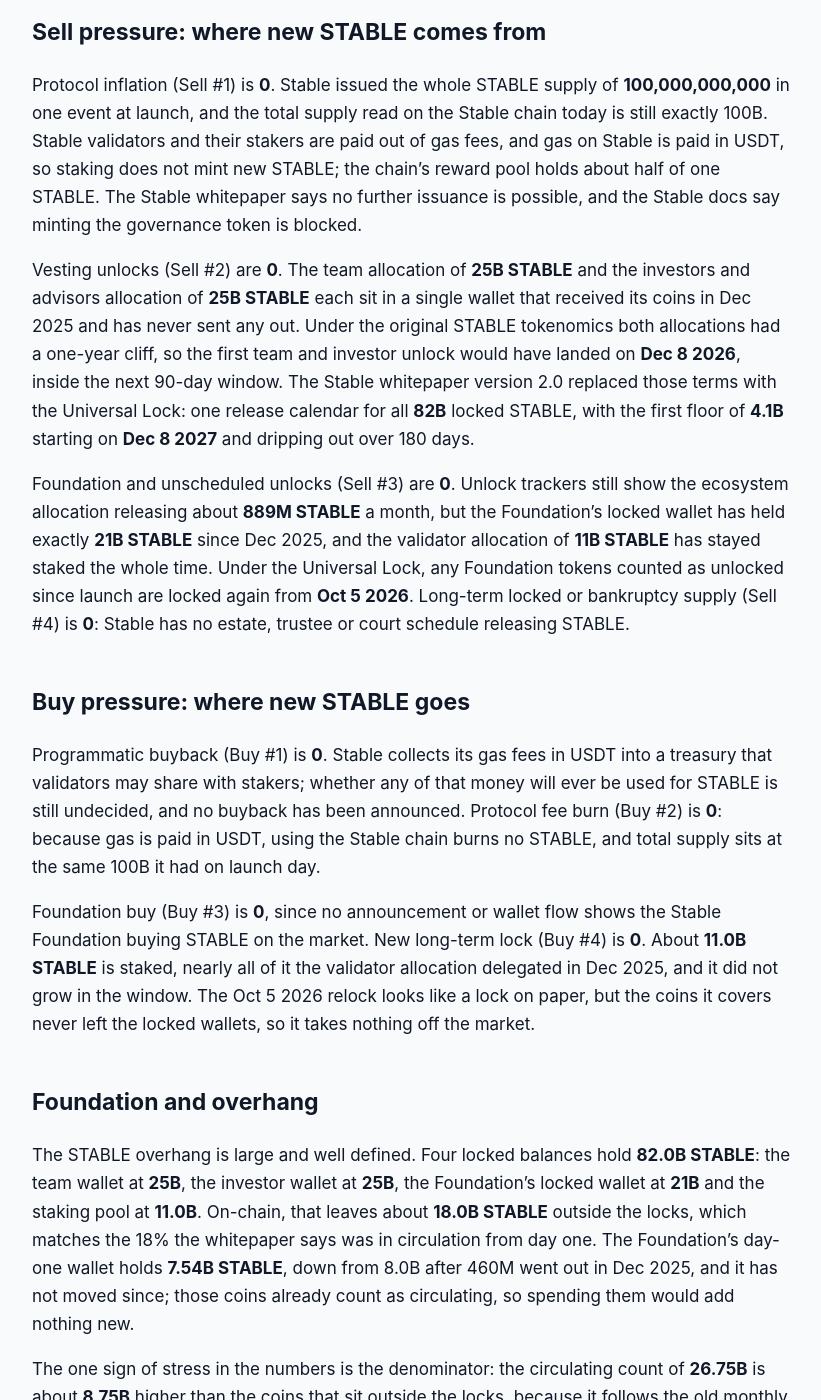
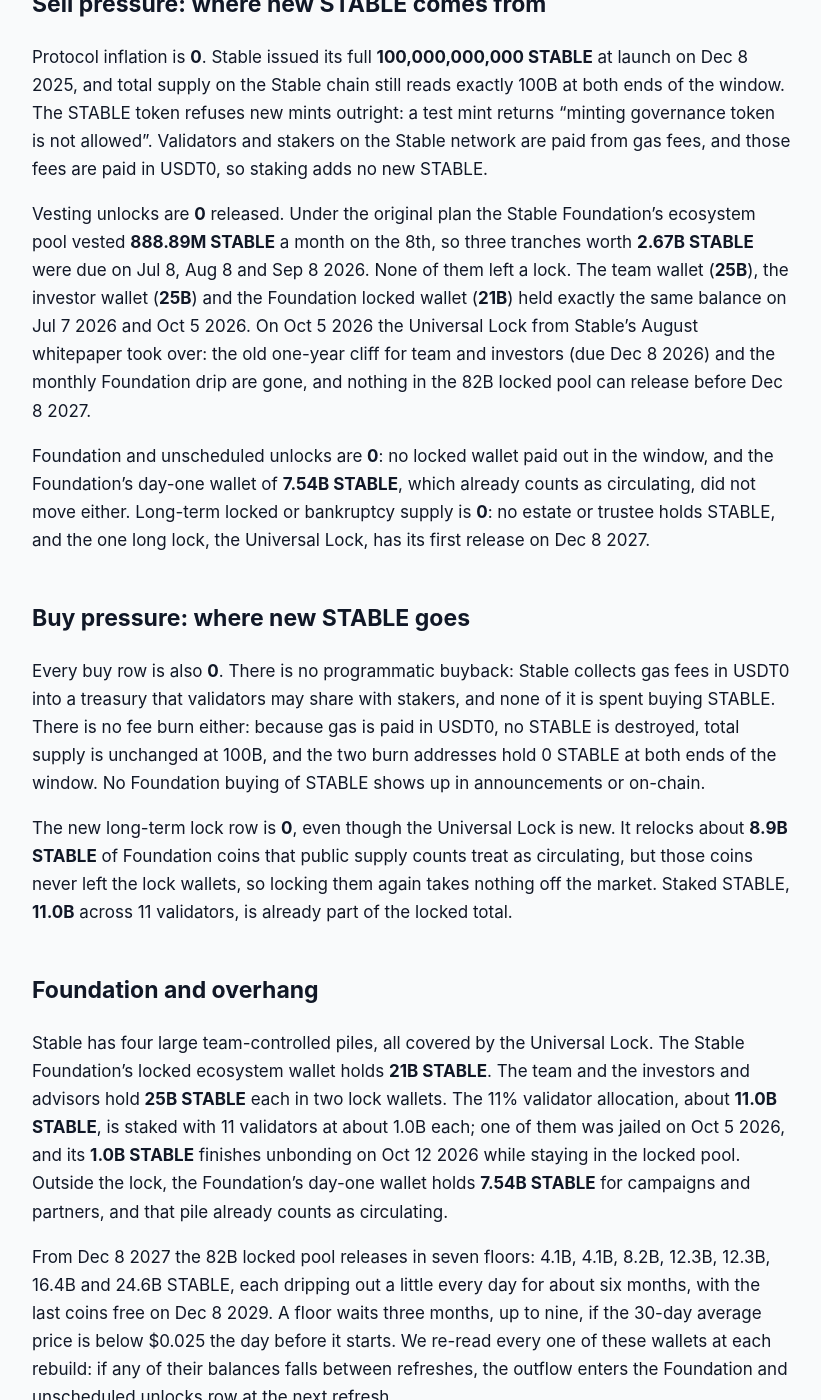
Before and after one commit to jeevansongmy-spec/mrnasdog-articles, a Jekyll site: the page built from crypto/stable-pressure-framework.md, in a window 1280 px wide and 1400 px high, scrolled down 742 px. Shown: the whole window, without its empty margins (228-1049 px from the left). Built offline with Jekyll 4.4.1, drawn with Linux system fonts in a browser that asks for light colours; some of the changed text lies outside the part shown.

Commit message:
publish: crypto/stable-pressure-framework

```diff
--- a/crypto/stable-pressure-framework.md
+++ b/crypto/stable-pressure-framework.md
@@ -1,6 +1,6 @@
 ---
-title:         "STABLE Inflation Analysis · September 2026 · Mixed flows · supply roughly steady"
-description:   "STABLE supply is flat: 0.00% net over 90 days and next. All 100B were made at launch, fees are paid in USDT, and the 82B locked STABLE wait until Dec 8 2027."
+title:         "STABLE Inflation Analysis · October 2026 · Mixed flows · supply roughly steady"
+description:   "STABLE supply is flat: 0.00% net over 90 days and next. No minting, no burn, 0 STABLE left the locks, and the 82B locked STABLE wait until Dec 8 2027."
 canonical_url: "https://mrnasdog.com/research/stable/inflation"
 tags:          ["crypto", "stable", "layer1", "tokenomics"]
 published:     true
@@ -8,46 +8,52 @@ published:     true
 
 *Originally published at [https://mrnasdog.com/research/stable/inflation](https://mrnasdog.com/research/stable/inflation)*
 
-# STABLE Inflation Analysis · September 2026 · Mixed flows · supply roughly steady
+# STABLE Inflation Analysis · October 2026 · Mixed flows · supply roughly steady
 
-STABLE supply did not grow in the last 90 days and is not set to grow in the next 90: the MrNasdog Pressure Framework books **0 STABLE** of sell pressure and **0 STABLE** of buy pressure, a net of **0.00%** against **26.75B** circulating STABLE. All **100B** STABLE were created when the Stable mainnet launched on **Dec 8 2025**, and the **82B** still locked cannot start to leave the lock before **Dec 8 2027** under the Universal Lock that Stable published on **Aug 14 2026**.
+STABLE supply is flat: **0.00%** over the last 90 days and **0.00%** projected for the next 90. All **100B STABLE** were created in one go on Dec 8 2025, no new coins can be minted, and the team, investor and Foundation lock wallets sent out **0 STABLE** in the window. Since Oct 5 2026 the Universal Lock holds all **82B** locked coins until **Dec 8 2027**, so the real risk for Stable is the release from 2027 to 2029, not anything in the next 90 days.
 
 ## The verdict, in one paragraph
 
-The framework reads STABLE at **0.00%** net over the last 90 days and **0.00%** for the next 90 days. The inflation monitor reads **+11.07%** over the same window, a gap of **11.07 percentage points**, far above the 0.5-point line, so the page carries a ⚠ monitor gap chip. The gap has a clear cause: the supply figure the monitor reads kept adding about **889M STABLE** a month on the old release plan, rising from **24.05B** to **26.71B**, while on the Stable chain the team, investor, Foundation and staked validator wallets did not send out a single STABLE. The explanation does not remove the gap, so the chip stays. STABLE today is a fixed-supply token with a large locked overhang and a release calendar that was pushed back by a year.
+Over the 90 days to Oct 5 2026 the MrNasdog Pressure Framework reads STABLE at **0.00%** net supply change: **0 STABLE** of sell pressure against **0 STABLE** of buy pressure, on a circulating base of **26.93B STABLE**. The next 90 days also read **0.00%**. The monitor's supply figure rose **11.06%** over the same window, a gap of **11.06 percentage points**, so the page carries a ⚠ monitor gap chip. The gap has one clear cause: the public supply figure keeps adding about 889M STABLE a month on the old Foundation release plan, while on-chain not one STABLE left the lock wallets. STABLE today is a quiet, fixed-supply token with a large, dated unlock wall that starts in late 2027.
 
 ## Sell pressure: where new STABLE comes from
 
-Protocol inflation (Sell #1) is **0**. Stable issued the whole STABLE supply of **100,000,000,000** in one event at launch, and the total supply read on the Stable chain today is still exactly 100B. Stable validators and their stakers are paid out of gas fees, and gas on Stable is paid in USDT, so staking does not mint new STABLE; the chain's reward pool holds about half of one STABLE. The Stable whitepaper says no further issuance is possible, and the Stable docs say minting the governance token is blocked.
+Protocol inflation is **0**. Stable issued its full **100,000,000,000 STABLE** at launch on Dec 8 2025, and total supply on the Stable chain still reads exactly 100B at both ends of the window. The STABLE token refuses new mints outright: a test mint returns "minting governance token is not allowed". Validators and stakers on the Stable network are paid from gas fees, and those fees are paid in USDT0, so staking adds no new STABLE.
 
-Vesting unlocks (Sell #2) are **0**. The team allocation of **25B STABLE** and the investors and advisors allocation of **25B STABLE** each sit in a single wallet that received its coins in Dec 2025 and has never sent any out. Under the original STABLE tokenomics both allocations had a one-year cliff, so the first team and investor unlock would have landed on **Dec 8 2026**, inside the next 90-day window. The Stable whitepaper version 2.0 replaced those terms with the Universal Lock: one release calendar for all **82B** locked STABLE, with the first floor of **4.1B** starting on **Dec 8 2027** and dripping out over 180 days.
+Vesting unlocks are **0** released. Under the original plan the Stable Foundation's ecosystem pool vested **888.89M STABLE** a month on the 8th, so three tranches worth **2.67B STABLE** were due on Jul 8, Aug 8 and Sep 8 2026. None of them left a lock. The team wallet (**25B**), the investor wallet (**25B**) and the Foundation locked wallet (**21B**) held exactly the same balance on Jul 7 2026 and Oct 5 2026. On Oct 5 2026 the Universal Lock from Stable's August whitepaper took over: the old one-year cliff for team and investors (due Dec 8 2026) and the monthly Foundation drip are gone, and nothing in the 82B locked pool can release before Dec 8 2027.
 
-Foundation and unscheduled unlocks (Sell #3) are **0**. Unlock trackers still show the ecosystem allocation releasing about **889M STABLE** a month, but the Foundation's locked wallet has held exactly **21B STABLE** since Dec 2025, and the validator allocation of **11B STABLE** has stayed staked the whole time. Under the Universal Lock, any Foundation tokens counted as unlocked since launch are locked again from **Oct 5 2026**. Long-term locked or bankruptcy supply (Sell #4) is **0**: Stable has no estate, trustee or court schedule releasing STABLE.
+Foundation and unscheduled unlocks are **0**: no locked wallet paid out in the window, and the Foundation's day-one wallet of **7.54B STABLE**, which already counts as circulating, did not move either. Long-term locked or bankruptcy supply is **0**: no estate or trustee holds STABLE, and the one long lock, the Universal Lock, has its first release on Dec 8 2027.
 
 ## Buy pressure: where new STABLE goes
 
-Programmatic buyback (Buy #1) is **0**. Stable collects its gas fees in USDT into a treasury that validators may share with stakers; whether any of that money will ever be used for STABLE is still undecided, and no buyback has been announced. Protocol fee burn (Buy #2) is **0**: because gas is paid in USDT, using the Stable chain burns no STABLE, and total supply sits at the same 100B it had on launch day.
+Every buy row is also **0**. There is no programmatic buyback: Stable collects gas fees in USDT0 into a treasury that validators may share with stakers, and none of it is spent buying STABLE. There is no fee burn either: because gas is paid in USDT0, no STABLE is destroyed, total supply is unchanged at 100B, and the two burn addresses hold 0 STABLE at both ends of the window. No Foundation buying of STABLE shows up in announcements or on-chain.
 
-Foundation buy (Buy #3) is **0**, since no announcement or wallet flow shows the Stable Foundation buying STABLE on the market. New long-term lock (Buy #4) is **0**. About **11.0B STABLE** is staked, nearly all of it the validator allocation delegated in Dec 2025, and it did not grow in the window. The Oct 5 2026 relock looks like a lock on paper, but the coins it covers never left the locked wallets, so it takes nothing off the market.
+The new long-term lock row is **0**, even though the Universal Lock is new. It relocks about **8.9B STABLE** of Foundation coins that public supply counts treat as circulating, but those coins never left the lock wallets, so locking them again takes nothing off the market. Staked STABLE, **11.0B** across 11 validators, is already part of the locked total.
 
 ## Foundation and overhang
 
-The STABLE overhang is large and well defined. Four locked balances hold **82.0B STABLE**: the team wallet at **25B**, the investor wallet at **25B**, the Foundation's locked wallet at **21B** and the staking pool at **11.0B**. On-chain, that leaves about **18.0B STABLE** outside the locks, which matches the 18% the whitepaper says was in circulation from day one. The Foundation's day-one wallet holds **7.54B STABLE**, down from 8.0B after 460M went out in Dec 2025, and it has not moved since; those coins already count as circulating, so spending them would add nothing new.
+Stable has four large team-controlled piles, all covered by the Universal Lock. The Stable Foundation's locked ecosystem wallet holds **21B STABLE**. The team and the investors and advisors hold **25B STABLE** each in two lock wallets. The 11% validator allocation, about **11.0B STABLE**, is staked with 11 validators at about 1.0B each; one of them was jailed on Oct 5 2026, and its **1.0B STABLE** finishes unbonding on Oct 12 2026 while staying in the locked pool. Outside the lock, the Foundation's day-one wallet holds **7.54B STABLE** for campaigns and partners, and that pile already counts as circulating.
 
-The one sign of stress in the numbers is the denominator: the circulating count of **26.75B** is about **8.75B** higher than the coins that sit outside the locks, because it follows the old monthly release plan. Every one of these balances is re-read at each rebuild. If any locked wallet's balance falls between refreshes, the outflow enters Sell #3 at the next refresh.
+From Dec 8 2027 the 82B locked pool releases in seven floors: 4.1B, 4.1B, 8.2B, 12.3B, 12.3B, 16.4B and 24.6B STABLE, each dripping out a little every day for about six months, with the last coins free on Dec 8 2029. A floor waits three months, up to nine, if the 30-day average price is below $0.025 the day before it starts. We re-read every one of these wallets at each rebuild: if any of their balances falls between refreshes, the outflow enters the Foundation and unscheduled unlocks row at the next refresh.
 
-## How STABLE compares to other stablecoin-payment Layer 1s
+## How STABLE compares to other payment-focused Layer 1 chains
 
-STABLE belongs to a new class of Layer 1 chains built for stablecoin payments, where the coin people send is a dollar token and the native token sits in the background for staking and voting. Plasma, which launched in September 2025, pays for USDT transfers with a paymaster but still uses its own XPL token for ordinary gas and for staking. Stable goes further: gas itself is paid in USDT, and validators are paid from those fees, so STABLE has no issuance at all. In supply terms that puts STABLE closer to a fixed-cap token than to the uncapped proof-of-stake chains that inflate every block.
+Most proof-of-stake Layer 1 chains pay validators in newly minted coins, so their supply grows every day whether or not anyone unlocks anything. STABLE works the other way: its gas token is USDT0, its stakers are paid in dollars from fees, and its own supply is fixed at 100B. That puts STABLE closer to fixed-supply governance tokens than to uncapped staking coins, with zero issuance and zero burn.
 
-The trade-off is value flow. On chains like Ethereum or BNB Chain, users pay gas in the native coin and part of it is burned, so heavy use shrinks supply. On Stable, heavy use earns USDT for validators and stakers but burns no STABLE. For STABLE, the only supply lever left is the lock: **82%** of all STABLE is still locked, which is a much larger share than most launched Layer 1 tokens carry in their second year. The Universal Lock also adds a price test that most vesting plans lack: a release floor is delayed three months if the 30-day average price is under **$0.025** the day before it starts, up to nine months, with a hard end on Dec 8 2029.
+Against other stablecoin-payment chains, the difference is in the unlock design rather than the emission. Many young chains release team and investor coins with a one-year cliff and then monthly tranches, which puts steady new supply on the market from the first anniversary. Stable replaced that with one pooled lock for team, investors and the Foundation alike, a later start on Dec 8 2027, and a price safety floor. The trade-off is size: 82% of all STABLE still waits behind that date, so the release from 2027 to 2029 will be much larger than anything the token has seen so far.
 
 ## What to watch in the next 90 days
 
-First, the Universal Lock Effective Date on **Oct 5 2026**, when Foundation tokens counted as unlocked since launch are formally locked again; watch whether the circulating count falls back toward **18B**, which would shrink the denominator but move no coin. Second, **Oct 8 2026**, the date unlock trackers still list for the next monthly release of about **889M STABLE**; under the new whitepaper it should not happen, and any coins leaving the Foundation's locked wallet would be booked. Third, **Dec 8 2026**, the old team and investor cliff date, which no longer releases anything; the team and investor wallets should still read 25B each after it. Fourth, the fee switch: any Stable governance decision to route USDT fees to STABLE stakers or to a buyback would add a buyer. Fifth, the Foundation's day-one wallet of 7.54B, which funds exchange campaigns and partner rewards from coins already in circulation.
+Oct 8 2026: unlock trackers still list an 888.89M STABLE Foundation tranche on this date under the old plan; under the Universal Lock nothing should move, and we will check the lock wallets.
+
+Oct 12 2026: the jailed validator's 1.0B STABLE finishes unbonding; if it is then withdrawn and leaves the locked pool, it would enter the ledger at the next refresh.
+
+The public circulating figure: it counts 26.93B STABLE, about 8.9B more than the 18B that has left the lock wallets, and it may be cut back now that the Universal Lock is live.
+
+Dec 8 2026: the date of the old team and investor cliff, now cancelled; any transfer out of the two 25B wallets around it would be a change of plan.
 
 ## Summary
 
-STABLE, the staking and governance token of the Stable Layer 1, has a fixed supply of 100B that has not changed since launch on Dec 8 2025, and the MrNasdog Pressure Framework reads its net supply change at **0.00%** for both the last and the next 90 days. Gas on Stable is paid in USDT, so there is no STABLE issuance, no burn and no buyback. The key risk is the locked overhang of **82B STABLE**, 82% of all supply, which the Universal Lock now holds back until **Dec 8 2027** and then releases in seven floors through Dec 8 2029. The monitor reads **+11.07%** because its supply figure follows the old monthly release plan, not the wallets, so the gap stays flagged.
+STABLE, the staking and governance token of the Stable payments chain, reads **0.00%** net supply change for the last 90 days and the next 90 days in the MrNasdog Pressure Framework. Its 100B supply is fixed and fully minted, fees are paid in USDT0, and no STABLE is minted, burned or bought back. The key risk is the Universal Lock's 82B release, which starts on Dec 8 2027 and runs to Dec 8 2029. Until then, the only new STABLE that can reach the market would have to come from a change of plan by the Foundation, the team or the investors.
 
-*MrNasdog Pressure Framework analysis of STABLE, Metric 1 — Inflation. Data + explanation only. Not financial advice. Checked Sep 29 2026.*
+*MrNasdog Pressure Framework analysis of STABLE, Metric 1 — Inflation. Data + explanation only. Not financial advice. Checked Oct 5 2026.*
```
